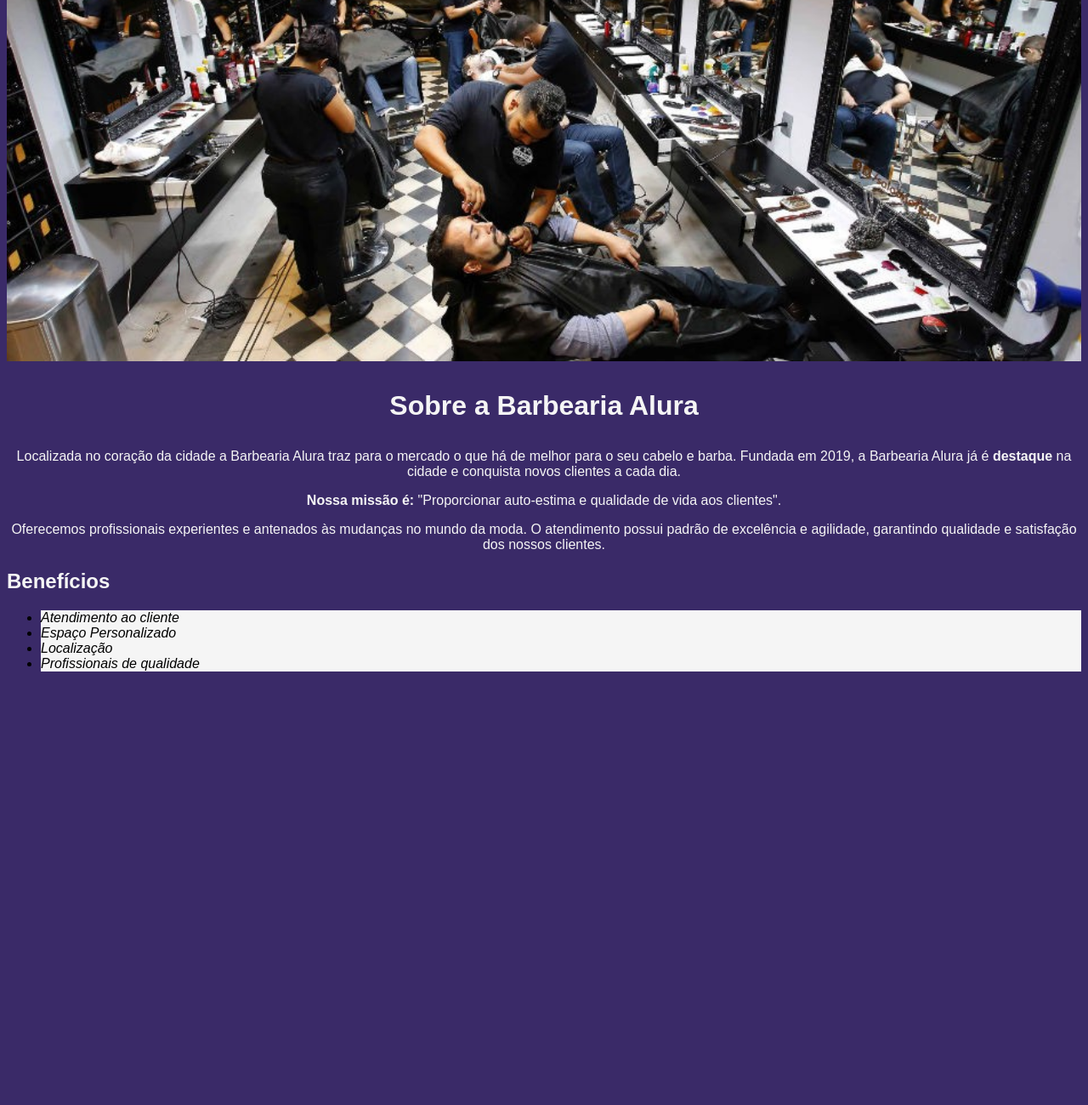
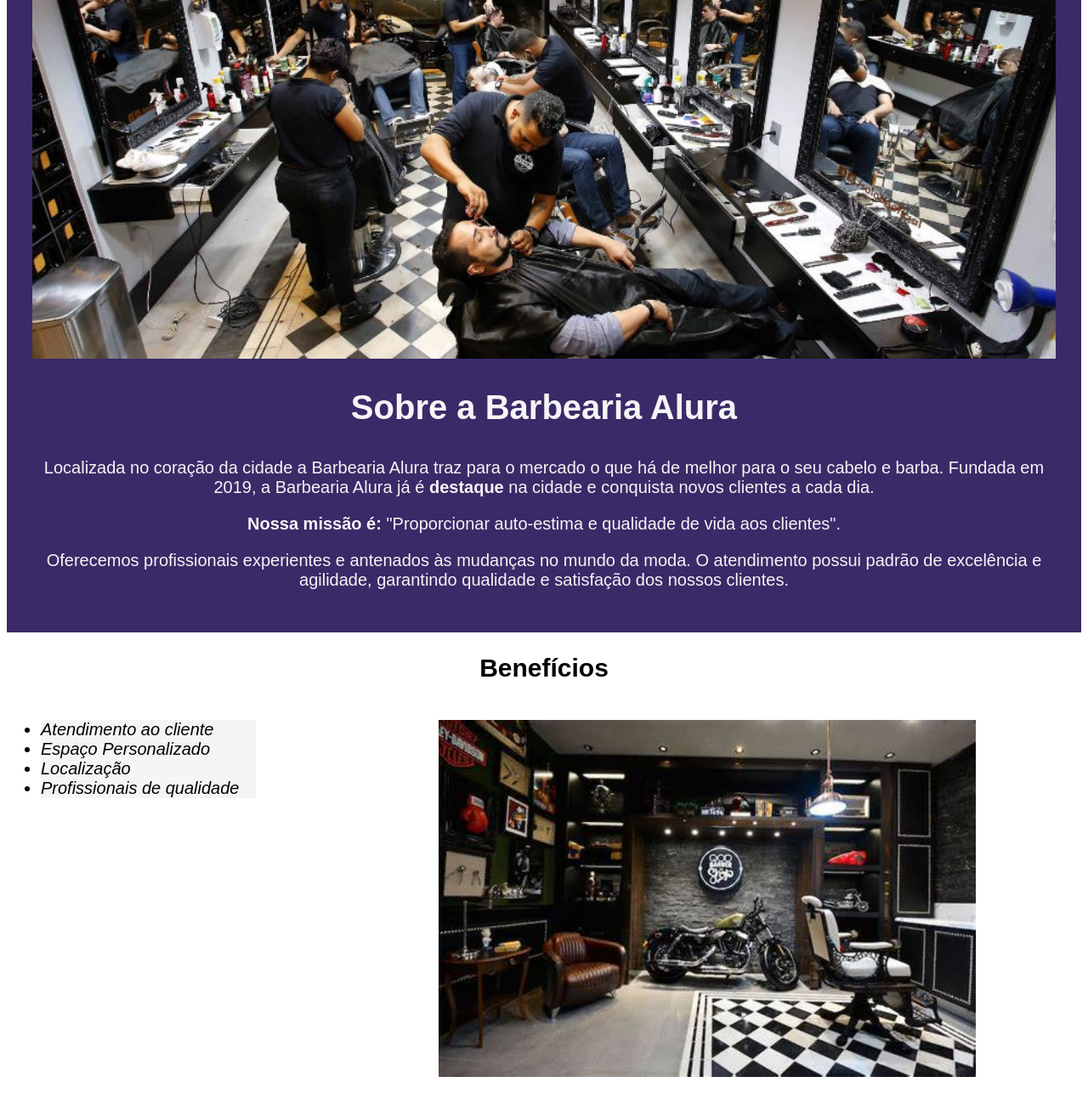
Before and after one commit to bnbsv/HTML-CSS, a plain HTML site: page index.html in a window 1280 px wide. Shown: the part 286-1586 px from the top of the page at 85% size. Before the commit the page ends 1092 px from the top, so only its background shows below. Drawn offline with Linux system fonts and the light colour scheme.

Commit message:
adding benefits

```diff
--- a/index.html
+++ b/index.html
@@ -8,6 +8,7 @@
     <title>Alura Training</title>
 </head>
     <body>
+        <div class="principal">
 
     <img id ="banner" src="barbershop.jpg">
     <h1>Sobre a Barbearia Alura</h1>
@@ -20,7 +21,12 @@
         <p>Oferecemos profissionais experientes e antenados às mudanças no mundo da moda.
         O atendimento possui padrão de excelência e agilidade, garantindo qualidade e satisfação dos nossos clientes.</p>
 
+        </div>
+
+        <div class="secondary">
+
     <h2>Benefícios</h2>
+
     <ul>
         <li>Atendimento ao cliente</li>
         <li>Espaço Personalizado</li>
@@ -28,6 +34,8 @@
         <li>Profissionais de qualidade</li>
     </ul>
 
+    <img src="barbeshopbenefits.jpg" class="imgbenefits">
+        </div>
 
     </body>
 </html>
--- a/style.css
+++ b/style.css
@@ -1,9 +1,13 @@
 body{
-    font-size: 16px;
+    font-size: 20px;
     font-family: Arial, Helvetica, sans-serif;
-    background-color: rgb(58, 42, 104);
     color: whitesmoke;
 
+}
+
+.principal{
+    background-color: rgb(58, 42, 104);
+    padding: 30px;
 }
 
 #banner{
@@ -21,8 +25,28 @@ p  {
     text-align: center;
 }
 
+h2 {
+    color: black;
+    text-align: center;
+
+}
+
 li {
     font-style: italic;
     color: #000;
     background-color: whitesmoke;
+    font-size: 20px;
 }
+
+ul{
+    display: inline-block;
+    vertical-align: top;
+    width: 20%;
+    margin-right: 15%;
+
+}
+
+.imgbenefits {
+    width: 50%;
+    padding: 20px;
+}
```
Also changed, not shown: barbeshopbenefits.jpg (added). Lines whose indentation alone changed are shown as unchanged.
